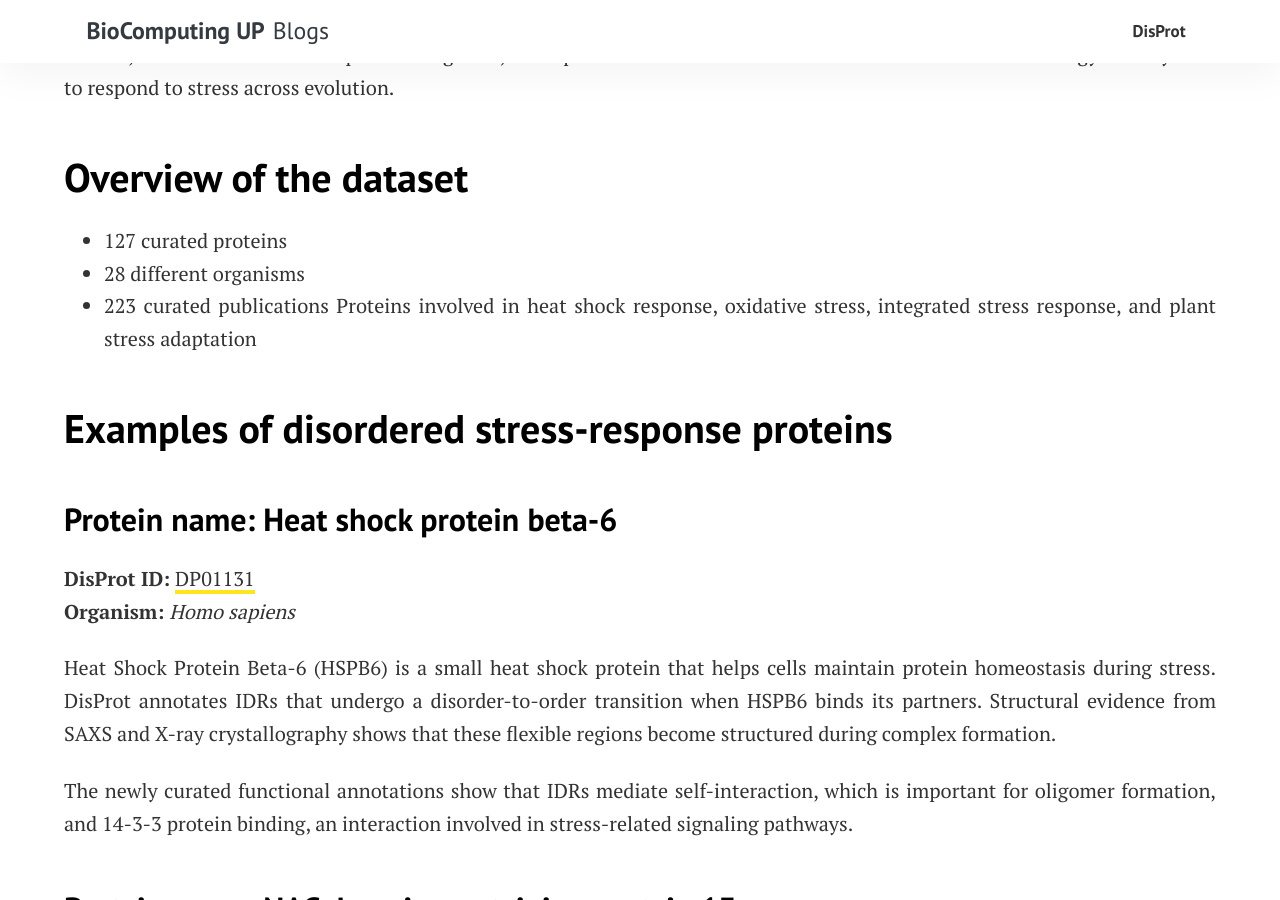
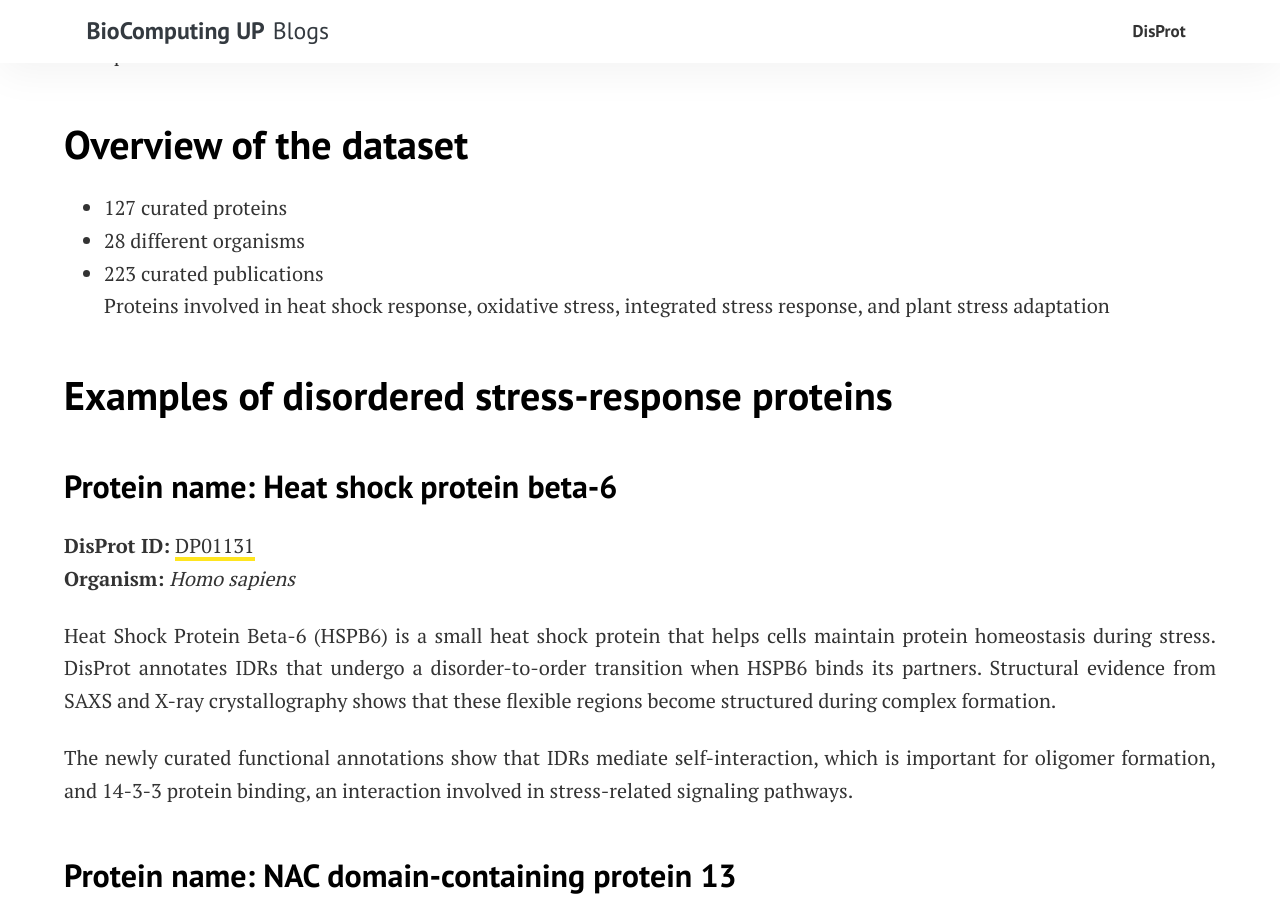
Before and after one commit to BioComputingUP/BioComputingUP.github.io, a Jekyll site: the page built from _posts/2026-06-06-new-stress-response-proteins.markdown, in a window 1280 px wide and 900 px high, scrolled down 900 px. Built offline with Jekyll 4.4.1, drawn with Linux system fonts in a browser that asks for light colours.

Commit message:
fix: remove unnecessary line break and add description for stress-response proteins

```diff
--- a/_posts/2026-06-06-new-stress-response-proteins.markdown
+++ b/_posts/2026-06-06-new-stress-response-proteins.markdown
@@ -11,7 +11,6 @@ headline: 'With this new DisProt thematic dataset, we showcase how intrinsic dis
 
 topic: "disprot"
 ---
-<br/>
 **Dataset curation & revision**: Maria Victoria Nugnes
 <br/>
 **Curators**: Ximena Aixa Castro, Rita Pancsa, Erzsébet Fichó, Jaime Santos Suárez, Bernadett Juhász, Gabriel Alejandro Rivas
@@ -29,6 +28,7 @@ The dataset includes proteins involved in heat shock responses, stress signaling
 - 127 curated proteins
 - 28 different organisms
 - 223 curated publications
+<br/>
 Proteins involved in heat shock response, oxidative stress, integrated stress response, and plant stress adaptation
 
 # Examples of disordered stress-response proteins
```
